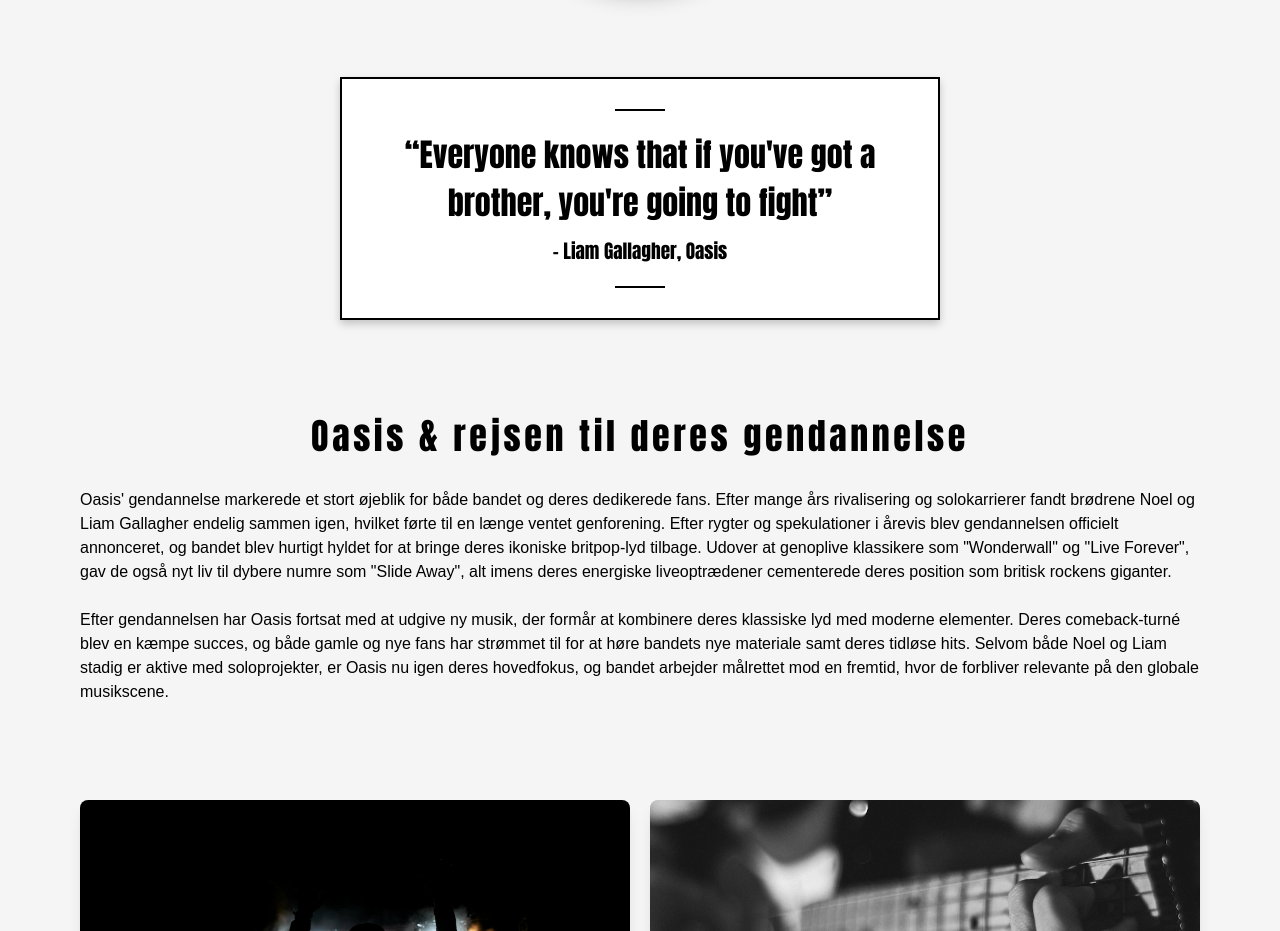
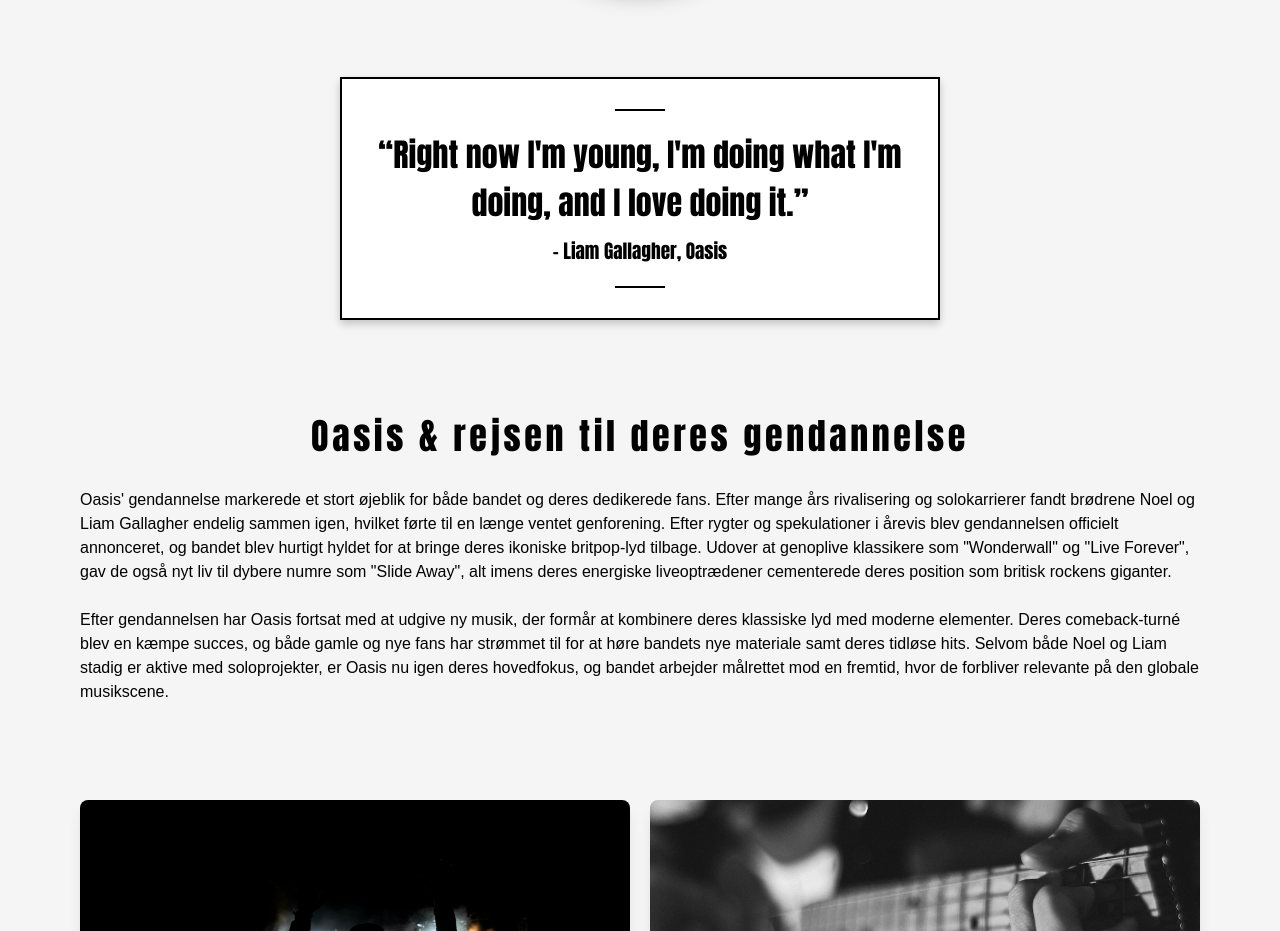
Before and after one commit to sararingkow/scrollytelling_article, an Astro site: page / in a window 1280 px wide. Shown: the part 1623-2554 px from the top of the page. Built offline with nearby package versions, Linux system fonts and the light colour scheme; Astro itself is replaced by a stand-in of ours; a web font is replaced by a local one.

Commit message:
Quote updated

```diff
--- a/src/pages/index.astro
+++ b/src/pages/index.astro
@@ -70,7 +70,7 @@ import MainLayout from "../layouts/MainLayout.astro";
   </div>
   <div class="quote-container p-12 pb-10 md:pb-24">
     <div class="quote-content">
-      <h2 class="quote-text">“Everyone knows that if you've got a brother, you're going to fight”</h2>
+      <h2 class="quote-text">“Right now I'm young, I'm doing what I'm doing, and I love doing it.”</h2>
       <h2 class="quote-author">– Liam Gallagher, Oasis</h2>
     </div>
   </div>
```
